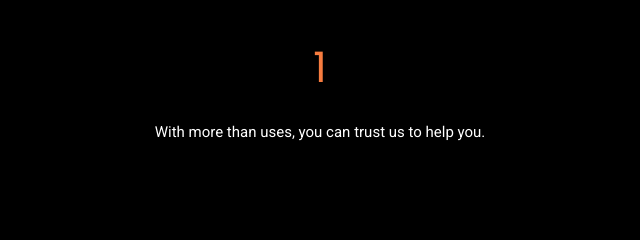
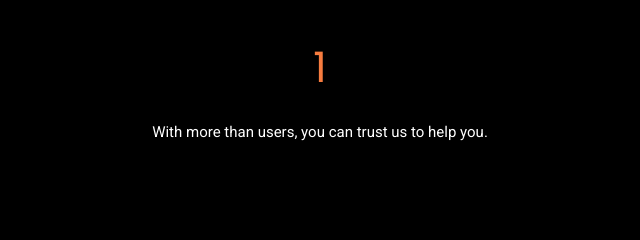
Before and after one commit to aryanvir/Tyche, a plain HTML site: page Shishtech_Website/index.html in a window 1280 px wide. Shown: the part 1720-1960 px from the top of the page, 320-960 px from the left. Drawn offline with nearby package versions, Linux system fonts and the light colour scheme; a script that the page names is missing.

Commit message:
modified:   Shishtech_Website/form.html

```diff
--- a/Shishtech_Website/index.html
+++ b/Shishtech_Website/index.html
@@ -238,7 +238,7 @@
         <!-- ***** Service Area End ***** -->
         <div style="display:flex;align-items: center;background-color: #000;color:#dfdfdf;flex-direction: column;padding:5vh 2vw;font-size: calc(calc(3vw+3vh)/2)";>
             <span id="visits" style="font-size:300%;padding:2vh 0 5vh;color:#f77c3f">1</span>
-            <p style="color:#fff">With more than <span id="visit-state"></span> uses, you can trust us to help you.</p>
+            <p style="color:#fff">With more than <span id="visit-state"></span> users, you can trust us to help you.</p>
           </div>
         <!-- ***** Content Area Start ***** -->
         <section class="section content-area black-bg ptb_150">
@@ -249,6 +249,7 @@
                         <div class="content-inner text-center">
                             <!-- Section Heading -->
                             <div class="section-heading text-center mb-3">
+
                                 <h2 class="text-white">Avail our Services</h2>
                                 <p class="text-white-50 d-none d-sm-block mt-4">Lorem ipsum dolor sit amet, consectetur adipisicing elit. Laborum obcaecati dignissimos quae quo ad iste ipsum officiis deleniti asperiores sit.</p>
                                 <p class="text-white-50 d-block d-sm-none mt-4">Lorem ipsum dolor sit amet, consectetur adipisicing elit. Laborum obcaecati.</p>
```
Also changed, not shown: Shishtech_Website/form.html (+1 -0 lines).
